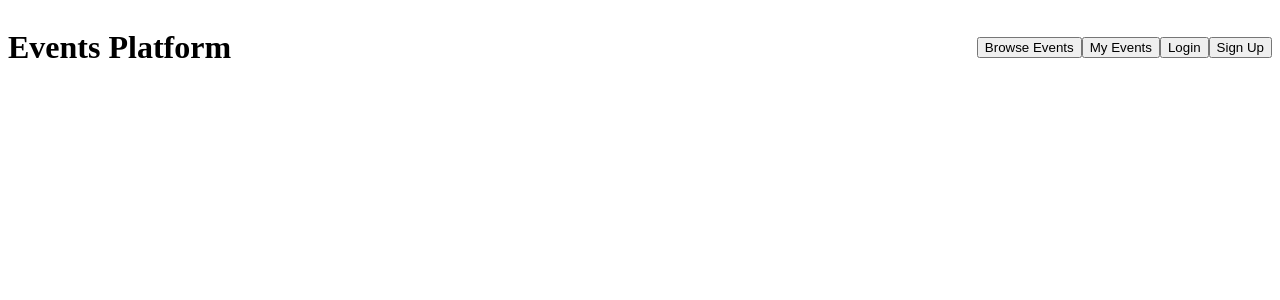
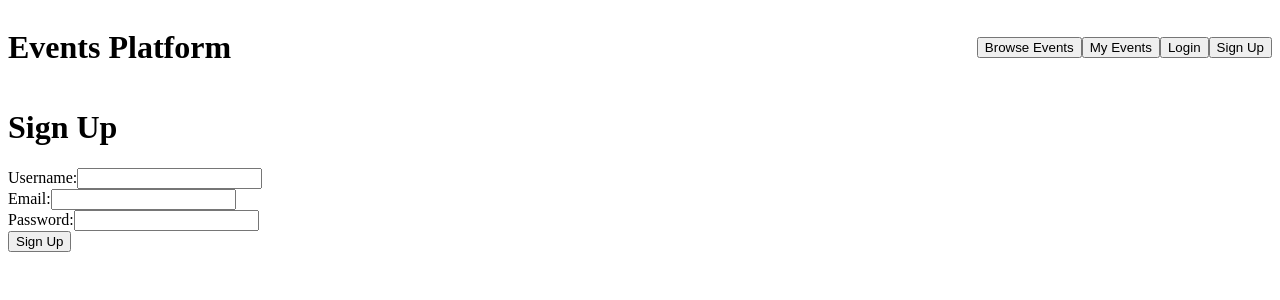
Before and after one commit to AlfarooqAlmenghawi/events-platform, a React (Vite) app: page /signup in a window 1280 px wide. Shown: the top 300 px of the page. Built offline with nearby package versions, Linux system fonts and the light colour scheme.

Commit message:
Intialize basic react routes to prepare for functionality

```diff
--- a/src/App.jsx
+++ b/src/App.jsx
@@ -1,11 +1,21 @@
-import { useState } from "react";
-import Header from "./components/Header/Header";
+import { BrowserRouter, Routes, Route } from "react-router-dom";
+import Header from "./components/Header/Header.jsx";
+import BrowseEvents from "./components/BrowseEvents/BrowseEvents.jsx";
+import MyEvents from "./components/MyEvents/MyEvents.jsx";
+import Login from "./components/Login/Login.jsx";
+import SignUp from "./components/SignUp/SignUp.jsx";
 
 function App() {
   return (
-    <>
+    <BrowserRouter>
       <Header />
-    </>
+      <Routes>
+        <Route path="/browse-events" element={<BrowseEvents />} />
+        <Route path="/my-events" element={<MyEvents />} />
+        <Route path="/login" element={<Login />} />
+        <Route path="/signup" element={<SignUp />} />
+      </Routes>
+    </BrowserRouter>
   );
 }
 
--- /dev/null
+++ b/src/components/BrowseEvents/BrowseEvents.jsx
@@ -0,0 +1,9 @@
+const BrowseEvents = () => {
+  return (
+    <div>
+      <h1>Browse Events</h1>
+      {/* Add your event browsing logic here */}
+    </div>
+  );
+};
+export default BrowseEvents;
--- a/src/components/Header/Header.jsx
+++ b/src/components/Header/Header.jsx
@@ -1,18 +1,25 @@
+import { Link } from "react-router-dom";
 import "./Header.css";
 
 const Header = () => {
   return (
-    <>
-      <header className="header">
-        <h1>Events Platform</h1>
-        <section className="header-buttons">
+    <header className="header">
+      <h1>Events Platform</h1>
+      <section className="header-buttons">
+        <Link to="/browse-events">
           <button>Browse Events</button>
+        </Link>
+        <Link to="/my-events">
           <button>My Events</button>
+        </Link>
+        <Link to="/login">
           <button>Login</button>
+        </Link>
+        <Link to="/signup">
           <button>Sign Up</button>
-        </section>
-      </header>
-    </>
+        </Link>
+      </section>
+    </header>
   );
 };
 
--- /dev/null
+++ b/src/components/Login/Login.jsx
@@ -0,0 +1,19 @@
+const Login = () => {
+  return (
+    <div className="login-container">
+      <h2>Login</h2>
+      <form>
+        <div>
+          <label htmlFor="email">Email:</label>
+          <input type="email" id="email" name="email" required />
+        </div>
+        <div>
+          <label htmlFor="password">Password:</label>
+          <input type="password" id="password" name="password" required />
+        </div>
+        <button type="submit">Login</button>
+      </form>
+    </div>
+  );
+};
+export default Login;
--- /dev/null
+++ b/src/components/MyEvents/MyEvents.jsx
@@ -0,0 +1,9 @@
+const MyEvents = () => {
+  return (
+    <div>
+      <h1>My Events</h1>
+      {/* Add your my events logic here */}
+    </div>
+  );
+};
+export default MyEvents;
--- /dev/null
+++ b/src/components/SignUp/SignUp.jsx
@@ -0,0 +1,23 @@
+const SignUp = () => {
+  return (
+    <div className="signup">
+      <h1>Sign Up</h1>
+      <form>
+        <div>
+          <label htmlFor="username">Username:</label>
+          <input type="text" id="username" name="username" required />
+        </div>
+        <div>
+          <label htmlFor="email">Email:</label>
+          <input type="email" id="email" name="email" required />
+        </div>
+        <div>
+          <label htmlFor="password">Password:</label>
+          <input type="password" id="password" name="password" required />
+        </div>
+        <button type="submit">Sign Up</button>
+      </form>
+    </div>
+  );
+};
+export default SignUp;
```
